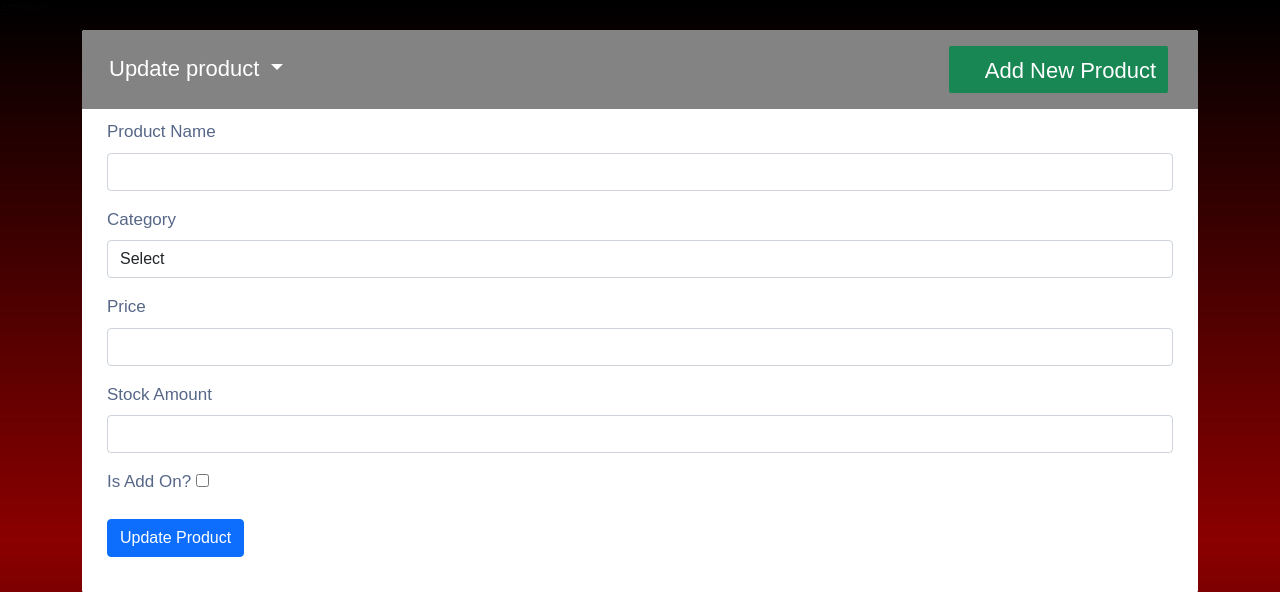
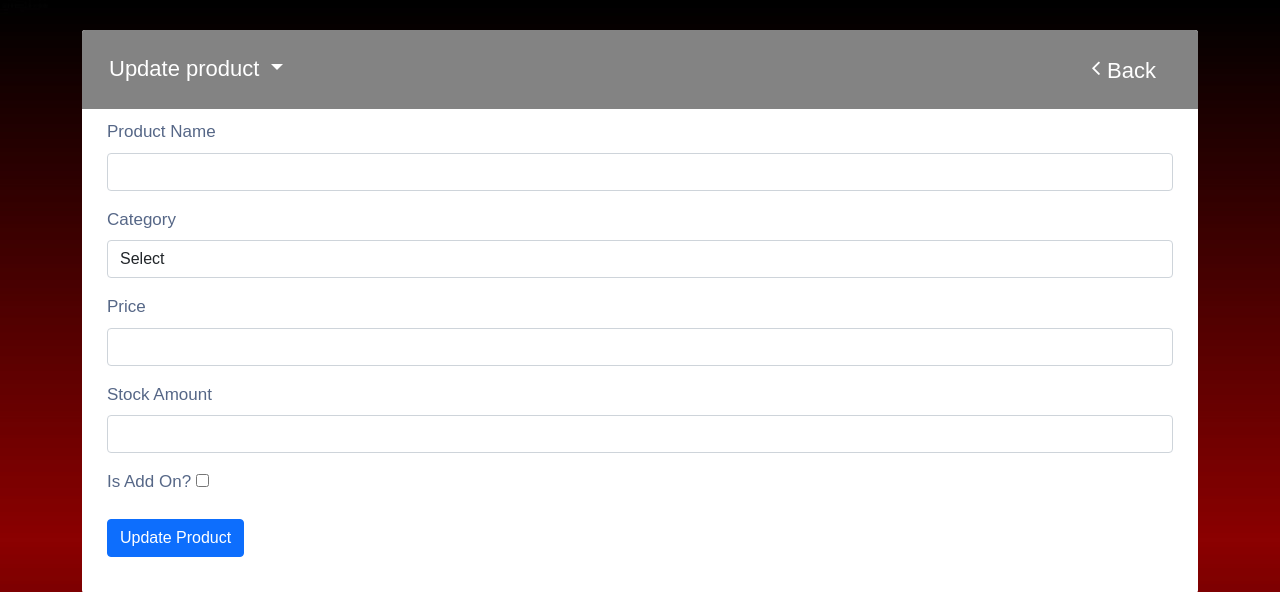
Before and after one commit to Kanahora/Dains, a Flask app: template templates/Ryan/inventory_update.html in a window 1280 px wide. Shown: the top 592 px of the page. Run offline with Flask 2, Linux system fonts and the light colour scheme; the template is opened without the code that fills it: values that come from a table or form of the project are taken from there, others are empty; some libraries are stand-ins or nearby versions.

Commit message:
Update inventory_update.html

```diff
--- a/templates/Ryan/inventory_update.html
+++ b/templates/Ryan/inventory_update.html
@@ -4,7 +4,7 @@ Update product
 {% endblock %}
 
 {% block createbutton %}
-<a href="/staff/inventory_create" class="btn btn-success" data-toggle="modal"><i class="material-icons">&#xE147;</i> <span>Add New Product</span></a>
+<a href="/staff/rewards_manage" class="btn" data-toggle="modal"><i class="fa fa-angle-left" style="font-size:24px" ></i> <span>Back</span></a>
 {% endblock %}
 
 {% block table %}
```
